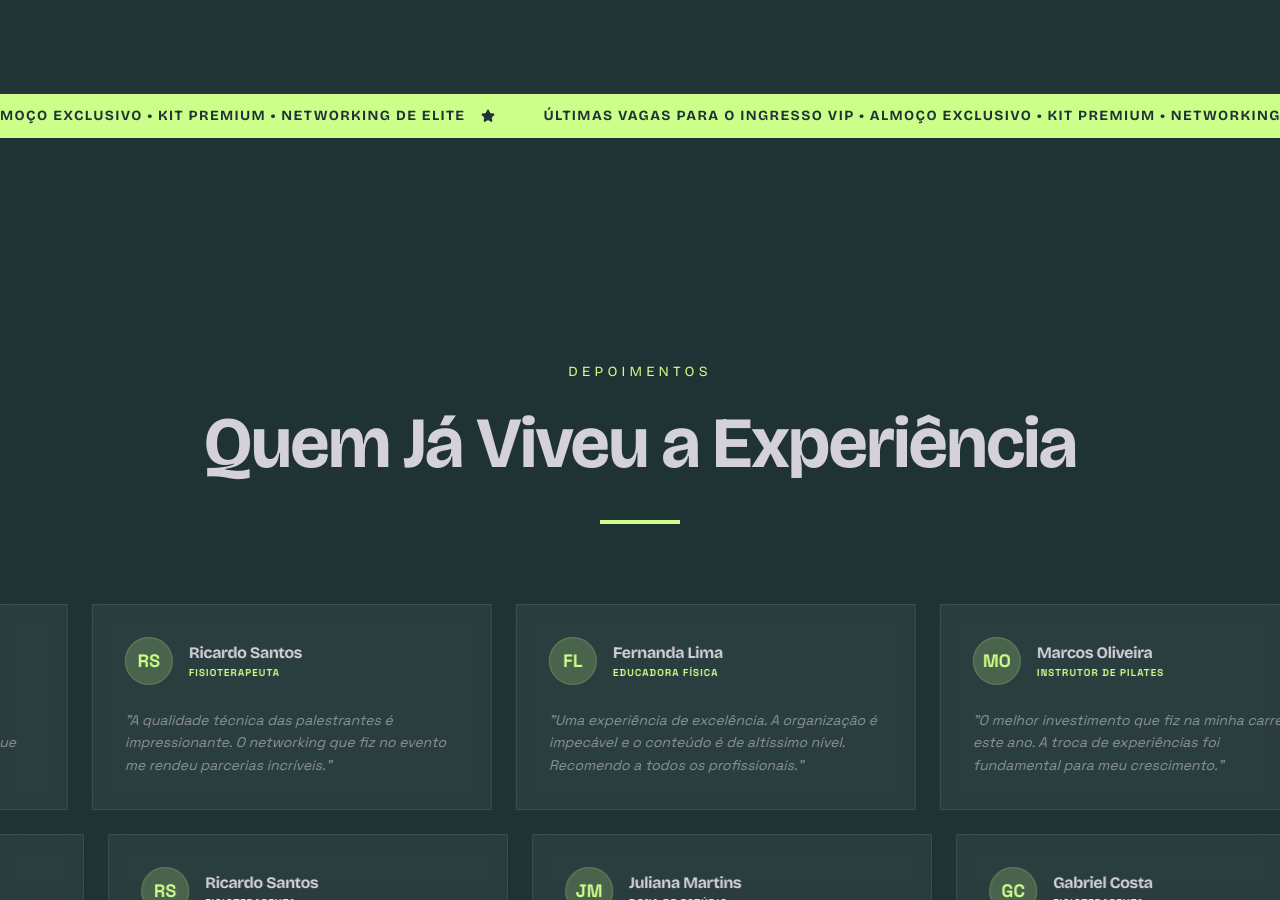
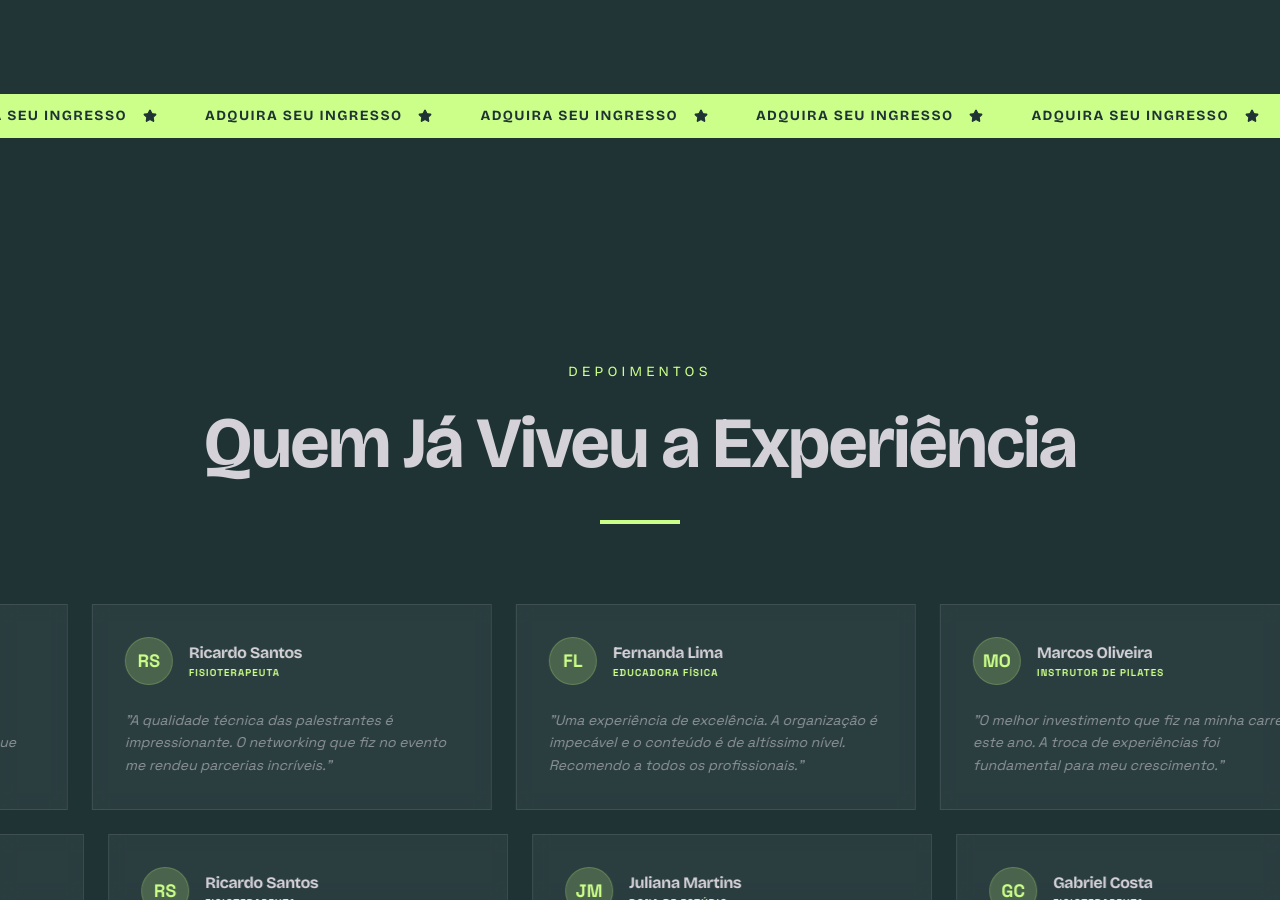
Before and after one commit to ggennez/edicaopilates, a React (Vite) app: page / in a window 1280 px wide. Shown: the part 11100-12000 px from the top of the page. Built offline with nearby package versions, Linux system fonts and the light colour scheme.

Commit message:
Update Banner text for ticket promotion

```diff
--- a/src/App.tsx
+++ b/src/App.tsx
@@ -1040,8 +1040,7 @@ export default function App() {
       </section>
 
       <Banner className="bg-brand-accent text-brand-primary">
-        Últimas vagas para o ingresso VIP • Almoço exclusivo • Kit premium • Networking de elite
-      </Banner>
+Adquira seu ingresso      </Banner>
 
       {/* Testimonials Section */}
       <section className="py-32 md:py-56 bg-brand-primary relative overflow-hidden">
```
